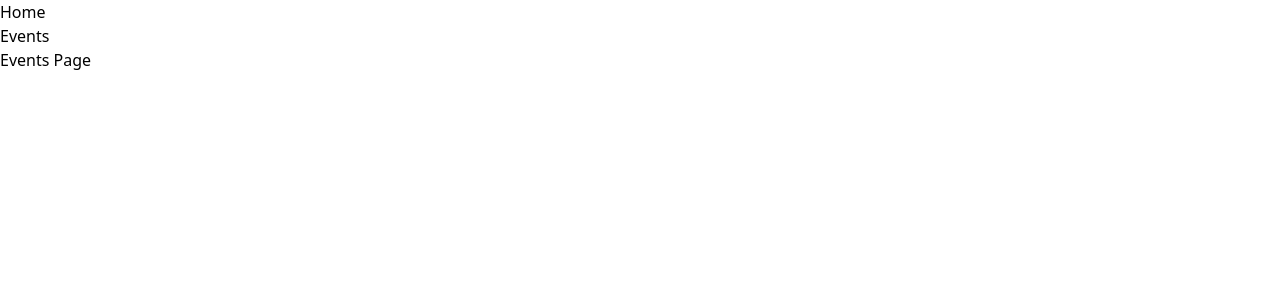
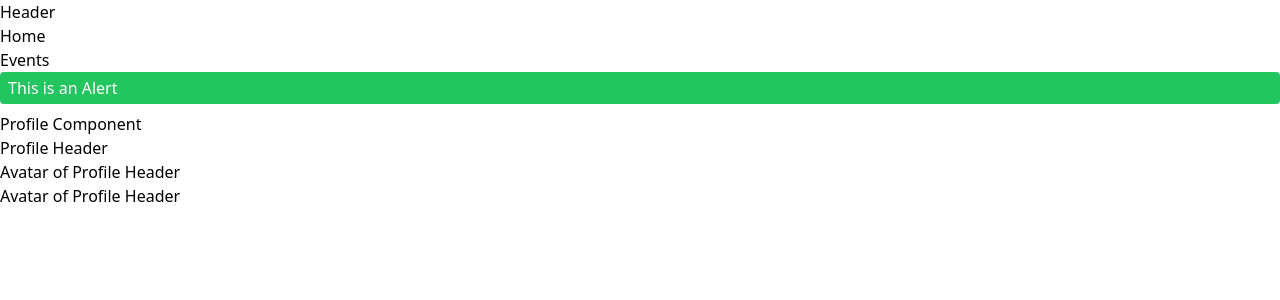
Before and after one commit to tgoodell/learn-nuxt3-full-course-youtube, a Nuxt app in the folder first-one/: page /events in a window 1280 px wide. Shown: the top 300 px of the page. Built offline with nearby package versions, Linux system fonts and the light colour scheme.

Commit message:
Component madness. Moving onto Layouts.

```diff
--- a/first-one/app.vue
+++ b/first-one/app.vue
@@ -1,6 +1,7 @@
 <template>
   <div>
     <NuxtLayout>
+      <Header />
       <header>
         <ul>
           <li>
--- /dev/null
+++ b/first-one/components/Alert.vue
@@ -0,0 +1,9 @@
+<script setup></script>
+
+<template>
+    <div class="Alert bg-green-500 rounded px-2 py-1 text-white mb-2">
+        This is an Alert
+    </div>
+</template>
+
+<style lang="scss"></style>
--- /dev/null
+++ b/first-one/components/Header.vue
@@ -0,0 +1,9 @@
+<script setup></script>
+
+<template>
+    <div class="Header">
+        Header
+    </div>
+</template>
+
+<style lang="scss"></style>
--- /dev/null
+++ b/first-one/components/Profile/Header/Avatar.vue
@@ -0,0 +1,9 @@
+<script setup></script>
+
+<template>
+    <div class="ProfileHeaderAvatar">
+        Avatar of Profile Header
+    </div>
+</template>
+
+<style lang="scss"></style>
--- /dev/null
+++ b/first-one/components/Profile/Header/index.vue
@@ -0,0 +1,10 @@
+<script setup></script>
+
+<template>
+    <div class="ProfileHeader">
+        Profile Header
+        <ProfileHeaderAvatar />
+    </div>
+</template>
+
+<style lang="scss"></style>
--- /dev/null
+++ b/first-one/components/Profile/index.vue
@@ -0,0 +1,9 @@
+<script setup></script>
+
+<template>
+    <div>
+        Profile Component
+    </div>
+</template>
+
+<style lang="scss"></style>
--- a/first-one/pages/events/index.vue
+++ b/first-one/pages/events/index.vue
@@ -1,3 +1,8 @@
 <template>
-    <div>Events Page</div>
+    <div class="Main">
+        <Alert />
+        <Profile />
+        <ProfileHeader />
+        <ProfileHeaderAvatar />
+    </div>
 </template>
--- a/first-one/pages/index.vue
+++ b/first-one/pages/index.vue
@@ -1,3 +1,7 @@
 <template>
+    <div>
+        <Alert />
+    </div>
     <div>Index Page</div>
+
 </template>
```
